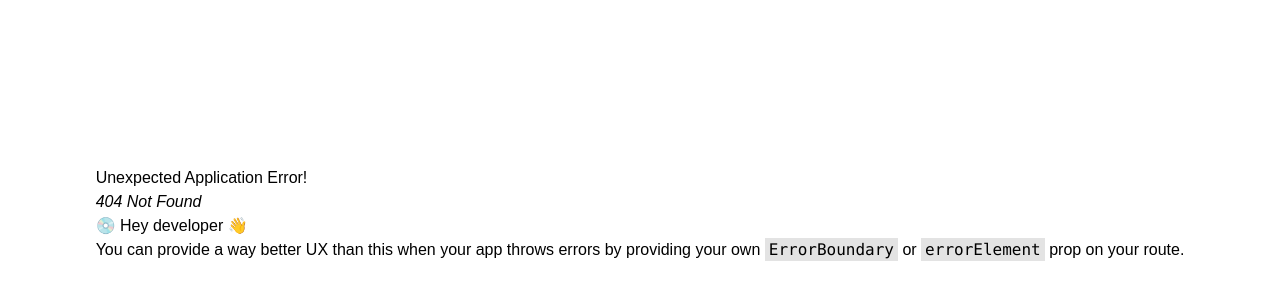
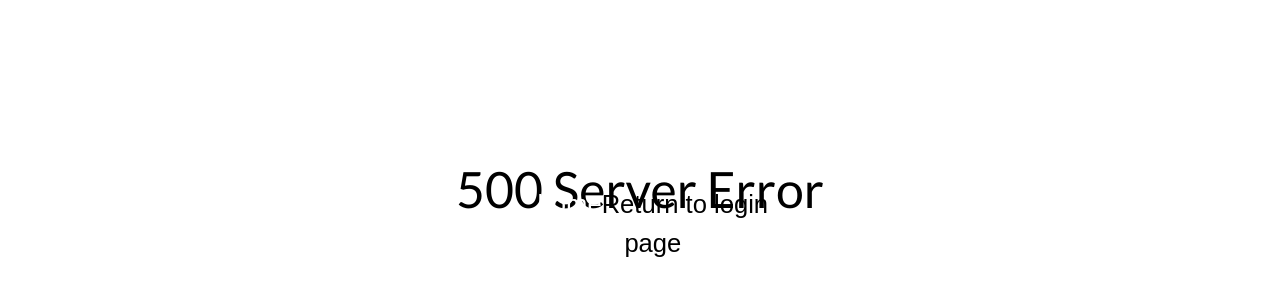
Before and after one commit to deetosh/UI_EXPENSE_TRACKER_2_0, a React (Vite) app: page /server_error in a window 1280 px wide. Before the commit this address had no page. Shown: the part 186-486 px from the top of the page. Built offline with nearby package versions, Linux system fonts and the light colour scheme.

Commit message:
server error page and 404 page made and routed

```diff
--- /dev/null
+++ b/src/modules/Error_page/Errpage.css
@@ -0,0 +1,66 @@
+
+.error {
+    background-color: #95c2de;
+    height: 100vh;
+    width: 100vw;
+  }
+
+  .mainbox {
+    background-color: #95c2de;
+    margin: auto;
+    height: 600px;
+    width: 600px;
+    position: relative;
+  }
+
+    .err {
+      color: #ffffff;
+      font-family: 'Nunito Sans', sans-serif;
+      font-size: 11rem;
+      position:absolute;
+      left: 20%;
+      top: 8%;
+    }
+
+  .far {
+    position: absolute;
+    font-size: 8.5rem;
+    left: 42%;
+    top: 15%;
+    color: #ffffff;
+  }
+
+   .err2 {
+      color: #ffffff;
+      font-family: 'Nunito Sans', sans-serif;
+      font-size: 11rem;
+      position:absolute;
+      left: 68%;
+      top: 8%;
+    }
+    .err1 {
+        color: #ffffff;
+        font-family: 'Nunito Sans', sans-serif;
+        font-size: 11rem;
+        position:absolute;
+        left: 68%;
+        top: 8%;
+      }
+  .msg {
+      text-align: center;
+      font-family: 'Nunito Sans', sans-serif;
+      font-size: 1.6rem;
+      position:absolute;
+      left: 16%;
+      top: 45%;
+      width: 75%;
+    }
+
+  a {
+    text-decoration: none;
+    color: white;
+  }
+
+  a:hover {
+    text-decoration: underline;
+  }
--- a/src/modules/Error_page/Errpage.jsx
+++ b/src/modules/Error_page/Errpage.jsx
@@ -0,0 +1,15 @@
+import React from 'react'
+import "./Errpage.css";
+
+const Errpage = () => {
+  return (
+    <div className='error'>
+        <div class="mainbox">
+            <div class="err">404</div>
+            <div class="msg">Maybe this page moved? Got deleted? Never existed in the first place?<p>Let's go <a href="/app">home</a> and try from there.</p></div>
+        </div>
+
+    </div>
+  )
+}
+export default Errpage;
--- /dev/null
+++ b/src/modules/Server_er/Server_error.css
@@ -0,0 +1,39 @@
+@import url('https://fonts.googleapis.com/css?family=Lato|Roboto+Slab');
+
+* {
+  position: relative;
+  margin: 0;
+  padding: 0;
+  box-sizing: border-box;
+}
+
+.centered {
+  height: 100vh;
+  display: flex;
+  flex-direction: column;
+  justify-content: center;
+  align-items: center;
+}
+
+h1 {
+  margin-bottom: 50px;
+  font-family: 'Lato', sans-serif;
+  font-size: 50px;
+}
+
+.message {
+  display: inline-block;
+  line-height: 1.2;
+  transition: line-height .2s, width .2s;
+  overflow: hidden;
+}
+
+.message,
+.hidden {
+  font-family: 'Roboto Slab', serif;
+  font-size: 18px;
+}
+
+.hidden {
+  color: #FFF;
+}
--- /dev/null
+++ b/src/modules/Server_er/Server_error.jsx
@@ -0,0 +1,15 @@
+import React from 'react'
+import "./Server_error.css";
+
+const Server_error = () => {
+  return (
+    <div>
+
+  <h1>500 Server Error</h1>
+  <div class="msg">
+    <a href="/app">home</a>Return to login page</div>
+
+    </div>
+  )
+}
+export default Server_error;
--- a/src/services/ApiHelper.js
+++ b/src/services/ApiHelper.js
@@ -19,6 +19,7 @@ export const callAPI = async (URL, method = 'POST', body = null, params = null)
     if(response.data.status === 401){
       console.log("Unauthorized");
       localStorage.removeItem('name');
+      localStorage.removeItem('access-token');
       window.location.href = '/';
     }
     return {
```
Also changed, not shown: src/main.jsx (+12 -0 lines).
